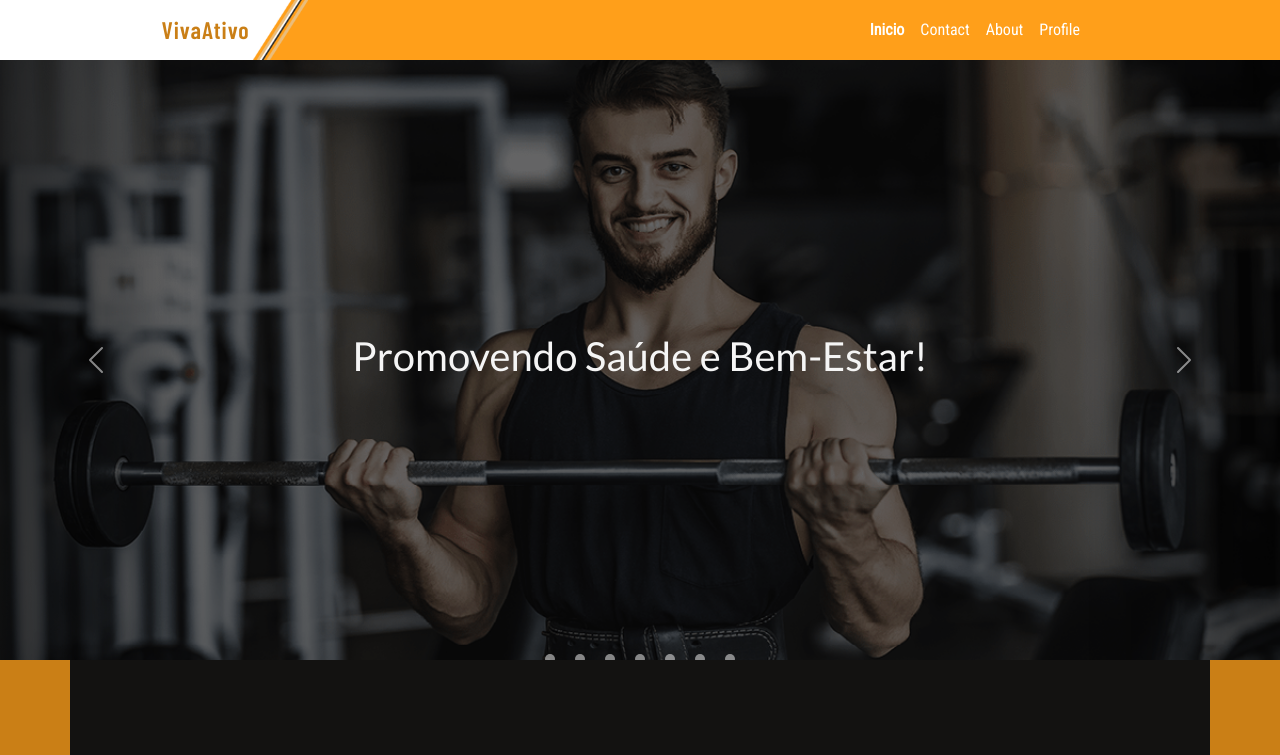
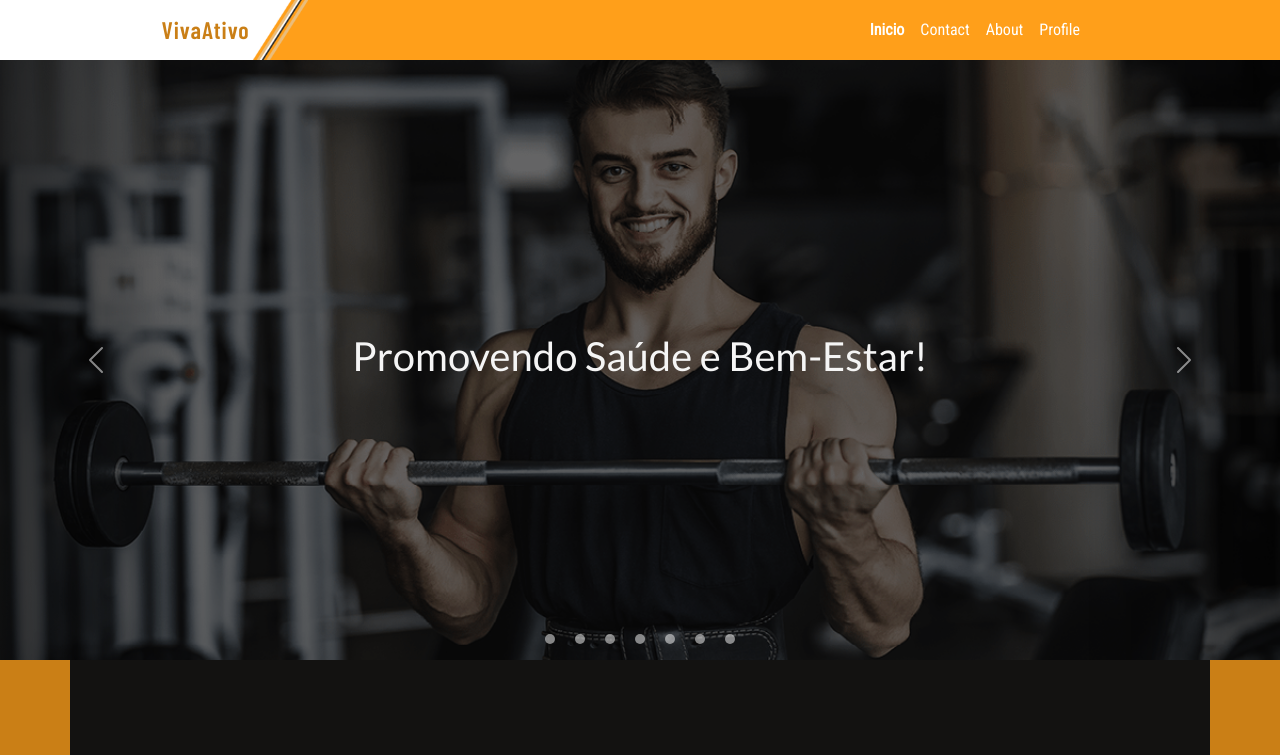
Before and after one commit to VanHelsinGG/Tcc-DS, a PHP site: page / in a window 1280 px wide. Shown: the top 755 px of the page. Run offline with PHP 8.4, Linux system fonts and the light colour scheme.

Commit message:
10/04/23

```diff
--- a/index.html
+++ b/index.html
@@ -66,7 +66,7 @@
                 <li data-target="#image-switcher" data-slide-to="6"></li>
                 <li data-target="#image-switcher" data-slide-to="7"></li>
             </ol>
-            <div class="carousel-inner" style="height: 100%;">
+            <div class="carousel-inner">
                 <div class="carousel-item active">
                     <img class="switcher-images" src="./images/carousel-images/Carousel-Item-1.png" alt="First slide">
                 </div>
--- a/style/index.css
+++ b/style/index.css
@@ -45,11 +45,11 @@ body {
     margin-right: 15vw;
 }
 
-.image-switcher {
+.image-switcher, .carousel-inner {
     background-color: rgb(0, 0, 0);
     height: 600px;
     width: 100%;
-    overflow: hidden;
+    overflow-x: hidden;
 }
 
 #title {
@@ -59,7 +59,6 @@ body {
     letter-spacing: 1px;
     color: var(--laranja-secundario);
 }
-
 
 .switcher-images {
     width: 100vw;
@@ -231,4 +230,7 @@ h4{
         display: none !important;
     }
 
+    .carousel-inner{
+        height: 100% !important;
+    }
 }
```
